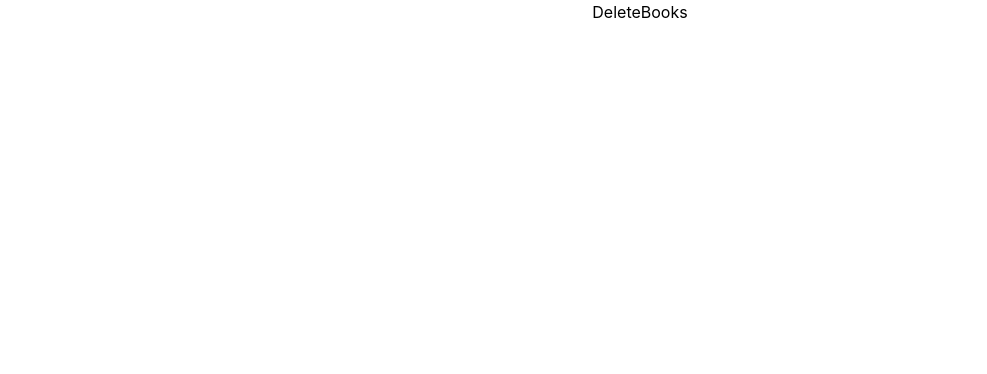
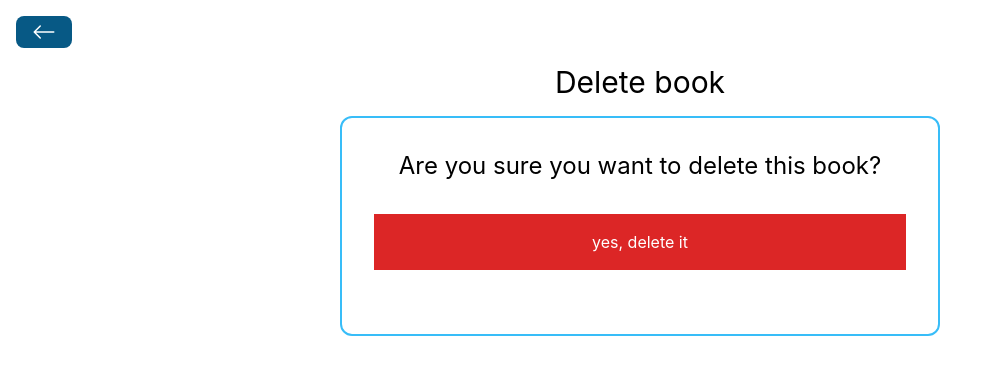
Before and after one commit to AugustoBaez/bookstore, a React (Create React App) app: page /books/delete/1 in a window 1280 px wide. Shown: the top 374 px of the page, without its empty margins (0-987 px from the left). Built offline with nearby package versions, Linux system fonts and the light colour scheme.

Commit message:
add delete book page

```diff
--- a/src/components/DeleteBooks.jsx
+++ b/src/components/DeleteBooks.jsx
@@ -1,8 +1,39 @@
-import React from 'react'
+import React, { useState, useEffect } from 'react'
+import BackButton from './BackButton'
+import Spinner from './Spinner'
+import axios from 'axios'
+import { useNavigate, useParams } from 'react-router-dom'
 
 const DeleteBooks = () => {
+  const [loading, setLoading] = useState(false)
+  const navigate = useNavigate()
+  const { id } = useParams()
+
+  const handleDeleteBook = () => {
+    setLoading(true)
+    axios.delete(`http://localhost:8000/api/books/${id}/delete`)
+      .then(() => {
+        setLoading(false)
+        navigate('/')
+      })
+      .catch((error) => {
+        setLoading(false)
+        console.log("error deleting book", error)
+      })
+  }
+
   return (
-    <div>DeleteBooks</div>
+    <div className='p-4'>
+      <BackButton />
+      <h1 className='text-3xl my-4'>Delete book</h1>
+      {
+        loading ? <Spinner /> : ''
+      }
+      <div className='flex flex-col items-center border-2 border-sky-400 rounded-xl w-[600px] p-8 mx-auto'>
+        <h3 className='text-2xl'>Are you sure you want to delete this book?</h3>
+        <button className='p-4 bg-red-600 text-white m-8 w-full' onClick={handleDeleteBook}>yes, delete it</button>
+      </div>
+    </div>
   )
 }
 
```
